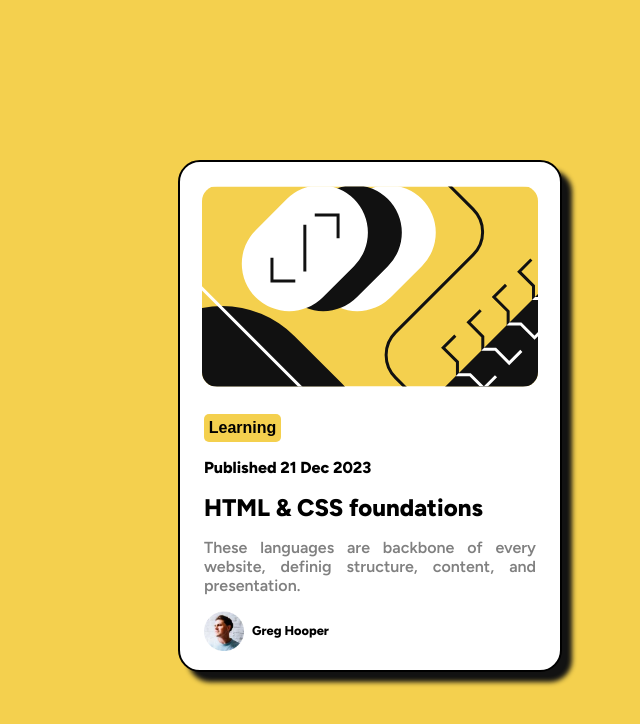
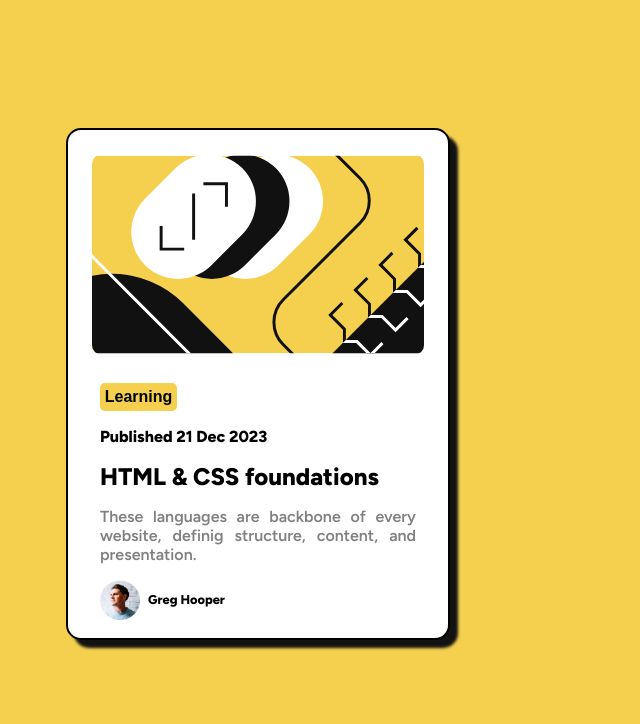
Before and after one commit to sorokiyali/blog-preview-card-main, a plain HTML site: page index.html in a window 1280 px wide. Shown: the whole page, without its empty margins (382-1022 px from the left). Drawn offline with Linux system fonts and the light colour scheme.

Commit message:
dernière mise en forme

```diff
--- /dev/null
+++ b/CSS/color.css
@@ -0,0 +1,8 @@
+:root{
+
+  --Yellow: hsl(47, 88%, 63%);
+  --White: hsl(0, 0%, 100%);
+  --Grey: hsl(0, 0%, 50%);
+  --Black: hsl(0, 0%, 7%);
+
+}
--- /dev/null
+++ b/CSS/style.css
@@ -0,0 +1,111 @@
+
+  @import url('https://fonts.googleapis.com/css2?family=Figtree:wght@600;800;900&display=swap');
+  @import url('color.css');
+
+
+* {
+    margin: 0;
+    padding: 0;
+    box-sizing: border-box;
+
+}
+
+body {
+    font-family:'figtree',sans-serif ;
+    background-color:var(--Yellow);
+    font-size: 16px;
+
+}
+
+/* .container {
+    padding: 2rem;
+
+
+} */
+.centre{
+    display: flex;
+    flex-direction: column;
+    justify-content: center;
+    align-items: center;
+
+}
+.card{
+    background-color: var(--White);
+    padding: 1.5rem ;
+    border-radius: 15px;
+    margin-top: 8rem ;
+    border: 2px solid black;
+    box-shadow: 8px 8px 3px 0px  hsl(0, 0%, 7%);
+    width: 24rem;
+    height: 32rem;
+
+}
+
+#img{
+    width: 100%;
+    border-radius: 10px;
+}
+
+.left-info{
+    margin: 0.5rem;
+}
+
+.Btn {
+    margin-top: 1rem;
+    padding: 0.3rem ;
+    background-color: var(--Yellow);
+    border: none;
+    border-radius: 5px;
+    font-weight: bold;
+    font-size: 1rem;
+
+}
+
+h4 {
+    margin-top: 1rem;
+    margin-bottom: 1rem;
+    font-size: 1rem;
+}
+
+h1 {
+    font-weight: bold;
+    font-size: 1.5rem;
+
+}
+h1:hover{
+    cursor: pointer;
+    color:var(--Yellow) ;
+}
+
+p {
+    margin-top: 1rem;
+    font-size: 1rem;
+    text-align: justify;
+    color: var(--Grey);
+}
+
+.avatar {
+    display: flex;
+    margin-top: 1rem;
+    gap: 0.5rem;
+}
+
+h5 {
+    font-size: 0.8rem;
+    margin-top: 0.8rem;
+    font-weight: bold;
+
+}
+
+.avatar img {
+    width: 2.5rem;
+    height: 2.5rem;
+}
+
+@media only screen and (max-width: 768px){
+   .card{
+    width: 20rem;
+    height: 35rem;
+   }
+
+}
--- a/index.html
+++ b/index.html
@@ -7,7 +7,7 @@
   <!-- displays site properly based on user's device -->
 
   <link rel="icon" type="image/png" sizes="32x32" href="./assets/images/favicon-32x32.png">
-  <link rel="stylesheet" href="style.css">
+  <link rel="stylesheet" href="CSS/style.css">
   <title>Frontend Mentor | Blog preview card</title>
 
   <!-- Feel free to remove these styles or customise in your own stylesheet 👍 -->
@@ -24,8 +24,9 @@
 </head>
 
 <body>
-  <div class="attribution">
-    <svg xmlns="http://www.w3.org/2000/svg" width="336" height="201" fill="none" viewBox="0 0 336 201">
+  <div class="container centre">
+    <div class="card">
+      <svg id="img" xmlns="http://www.w3.org/2000/svg" width="336" height="201" fill="none" viewBox="0 0 336 201">
         <g clip-path="url(#a)">
           <path fill="#F4D04E" d="M0 .5h336v200H0z" />
           <rect width="139" height="95" x="87.996" y="77.729" fill="#fff" rx="47.5"
@@ -61,16 +62,17 @@
           </clipPath>
         </defs>
       </svg>
-    <!-- <div class="left-info"> -->
+      <div class="left-info">
         <button class="Btn">Learning</button>
         <h4>Published 21 Dec 2023</h4>
         <h1>HTML & CSS foundations</h1>
         <p>These languages are backbone of every website, definig structure, content, and presentation.</p>
         <div class="avatar">
-        <img  src="images/image-avatar.webp" alt="image-avatar">
+          <img src="images/image-avatar.webp" alt="image-avatar">
           <h5>Greg Hooper</h5>
         </div>
-    <!-- </div> -->
+      </div>
+    </div>
 
   </div>
 </body>
--- a/style.css
+++ /dev/null
@@ -1,146 +0,0 @@
-
-  @import url('https://fonts.googleapis.com/css2?family=Figtree:wght@600;800;900&display=swap');
-
-
-* {
-    margin: 0;
-    padding: 0;
-    box-sizing: border-box;
-
-}
-
-body {
-    background-color: hsl(47, 88%, 63%);
-    font-size: 16px;
-    font-family:'figtree',sans-serif ;
-    font-weight: 600, 800 ;
-}
-
-.attribution {
-    background-color: hsl(0, 0%, 100%);
-    width: 24rem;
-    height: 32rem;
-    margin: 10rem 15rem 0 35rem;
-    border-radius: 22px;
-    border: 2px solid black;
-    box-shadow: 10px 10px 5px 0px  hsl(0, 0%, 7%);
-
-}
-.attribution:hover{
-    box-shadow: 15px 15px 10px 0px  hsl(0, 0%, 7%);
-}
-
-.attribution svg {
-    margin-top: 1.5rem;
-    border-radius: 15px;
-}
-
-
-.Btn {
-    display: flex;
-    margin-top: 1.5rem;
-    margin-left: 1.5rem;
-    padding: 0.3rem 0.3rem;
-    background-color: hsl(47, 88%, 63%);
-    border: none;
-    border-radius: 5px;
-    font-weight: bold;
-    font-size: 1rem;
-
-}
-
-h4 {
-    display: flex;
-    margin-top: 1rem;
-    margin-left: 1.5rem;
-    margin-bottom: 1rem;
-    font-size: 1rem;
-}
-
-h1 {
-    display: flex;
-    margin-left: 1.5rem;
-    font-weight: bold;
-    font-size: 1.5rem;
-
-}
-h1:hover{
-    cursor: pointer;
-    color:hsl(47, 88%, 63%) ;
-}
-
-p {
-    display: flex;
-    margin-top: 1rem;
-    margin-left: 1.5rem;
-    margin-right: 1.5rem;
-    font-size: 1rem;
-    text-align: justify;
-    color: hsl(0, 0%, 50%);
-}
-
-.avatar {
-    display: flex;
-    margin-left: 1.5rem;
-    margin-top: 1rem;
-    gap: 0.5rem;
-}
-
-h5 {
-    font-size: 0.8rem;
-    margin-top: 0.8rem;
-    font-weight: bold;
-
-}
-
-.avatar img {
-    width: 2.5rem;
-    height: 2.5rem;
-}
-
-@media only screen and (max-width: 375px){
-
-
-    .attribution {
-        background-color: hsl(0, 0%, 100%);
-        width: 20rem;
-        height: 28.5rem;
-        margin: 10rem 5rem 0 1rem;
-        border-radius: 22px;
-        border: 2px solid black;
-        box-shadow: 10px 10px 5px 0px  hsl(0, 0%, 7%);
-
-    }
-    .attribution svg {
-        margin-top: 1rem;
-        border-radius: 15px;
-        width: 18rem;
-        height: auto;
-    }
-
-    .Btn {
-        font-size: 0.9rem;
-    }
-
-    p {
-       margin-left: 1.5rem;
-        font-size: 0.8rem;
-    }
-    h1 {
-        font-weight: bold;
-        font-size: 1.2rem;
-    }
-
-    h4 {
-        font-size: 0.8rem;
-    }
-
-    .avatar img {
-        width: 2rem;
-        height: 2rem;
-    }
-
-    h5 {
-        font-size: 0.7rem;
-    }
-}
```
Lines whose indentation alone changed are shown as unchanged.
